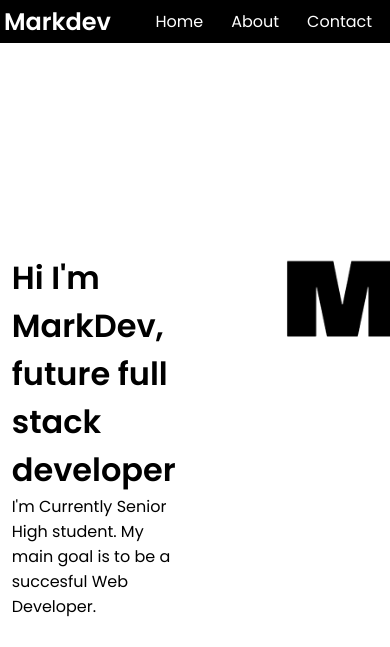
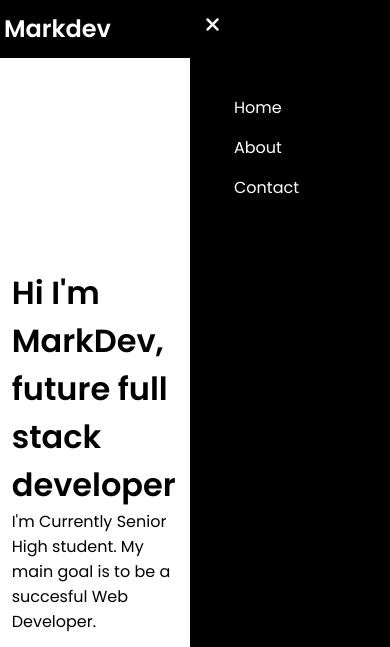
Before and after one commit to Ezlics/intro-basics, a plain HTML site: page index.html in a window 390 px wide. Shown: the top 647 px of the page. Drawn offline with Linux system fonts and the light colour scheme.

Commit message:
Responsive

```diff
--- a/index.html
+++ b/index.html
@@ -4,8 +4,8 @@
     <meta charset="UTF-8" />
     <meta http-equiv="X-UA-Compatible" content="IE=edge" />
     <meta name="viewport" content="width=device-width, initial-scale=1.0" />
-    <meta name="viewport" content="width=device-width, initial-scale=1, shrink-to-fit=no">
     <link rel="stylesheet" href="intro.css" />
+    <link rel="stylesheet" href="https://cdnjs.cloudflare.com/ajax/libs/font-awesome/6.2.0/css/all.min.css">
     <script src="https://kit.fontawesome.com/43e71c938e.js" crossorigin="anonymous"></script>
     <title>intro</title>
 </head>
@@ -13,13 +13,15 @@
   <main>
     <nav>
       <h1>Markdev</h1>
-      <div class="nav-links">
+      <div class="nav-links" id="navLinks">
+        <i class="fa-solid fa-xmark" onclick="navClose()"></i>
         <ul>
           <li><a href="/index.html">Home</a></li>
           <li><a href="#">About</a></li>
           <li><a href="/contact.html">Contact</a></li>
         </ul>
       </div>
+      <i class="fa-solid fa-bars" onclick="navOpen()"></i>
     </nav>
     <div class="main-page">
       <div class="mainpage-container">
@@ -58,6 +60,20 @@
       <div class="footerline"></div>
       <small>© 2022. MarkDev IT company all rights reserve</small>
     </footer>
+    <!-- JAVASCRIPT -->
+    <script>
+
+      const navLinks = document.getElementById("navLinks")
+
+      function navClose(){
+        navLinks.style.right = "-200px";
+      }
+
+      function navOpen(){
+        navLinks.style.right = "0";
+      }
+
+    </script>
   </main>
 </body>
 </html>
--- a/intro.css
+++ b/intro.css
@@ -21,12 +21,16 @@ nav {
 }
 
 nav h1 {
- color: white;
+  color: white;
 }
 
 .nav-links ul {
   display: flex;
   list-style-type: none;
+}
+
+nav .fa-solid {
+  display: none;
 }
 
 .nav-links li a {
@@ -142,3 +146,31 @@ footer h3 {
   border-radius: 9px;
   font-weight: bold;
 }
+
+@media only screen and (max-width: 600px) {
+  nav .nav-links {
+    position: absolute;
+    right: 0;
+    top: 0;
+    background-color: #000;
+    width: 200px;
+    height: 100vh;
+    transition: 0.5s;
+  }
+  nav .nav-links ul {
+    display: flex;
+    flex-direction: column;
+    justify-content: center;
+    padding: 30px;
+  }
+  nav .nav-links ul li {
+    margin-top: 15px;
+  }
+  nav .fa-solid {
+    color: #fff;
+    display: block;
+    font-size: 20px;
+    cursor: pointer;
+    margin: 15px;
+  }
+}
```
